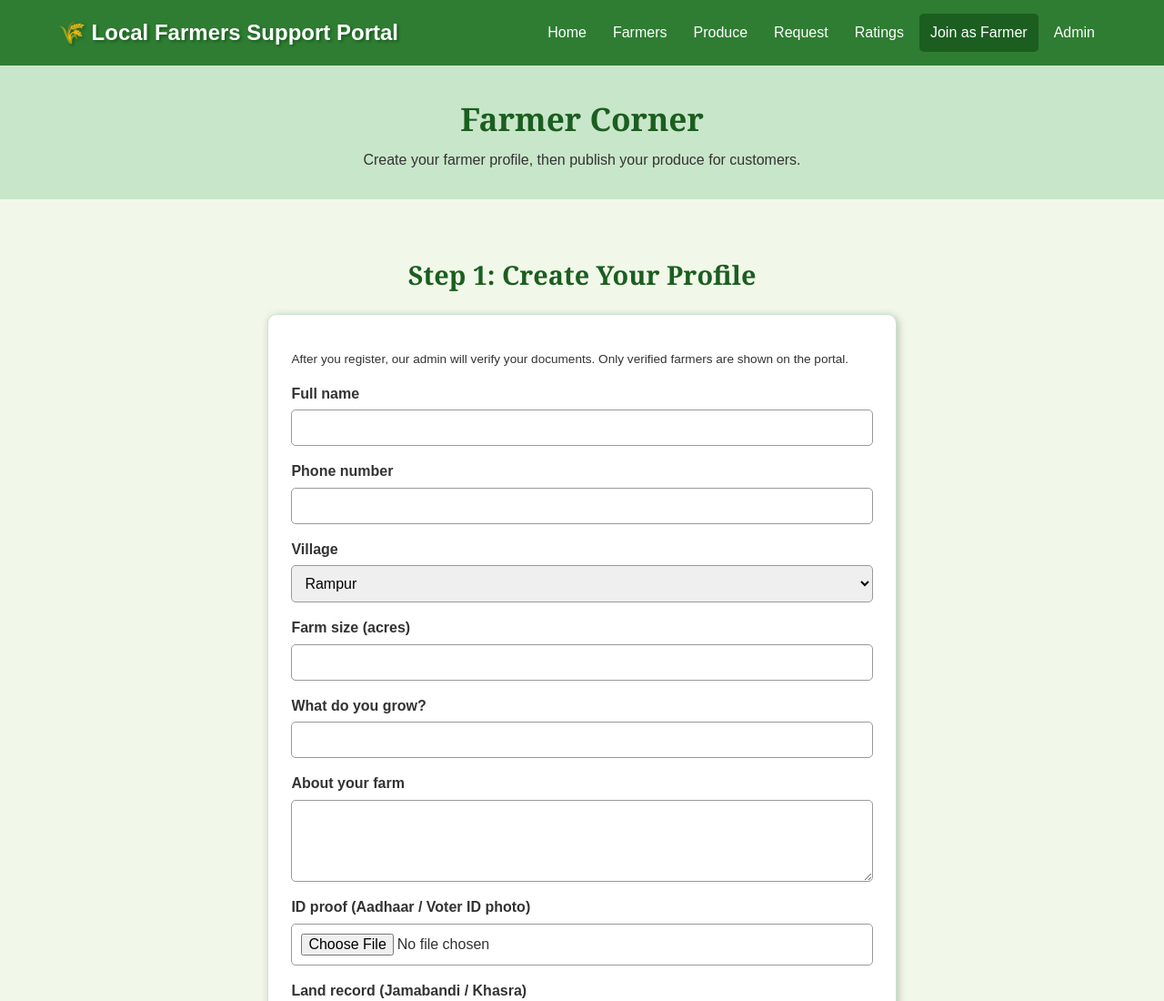
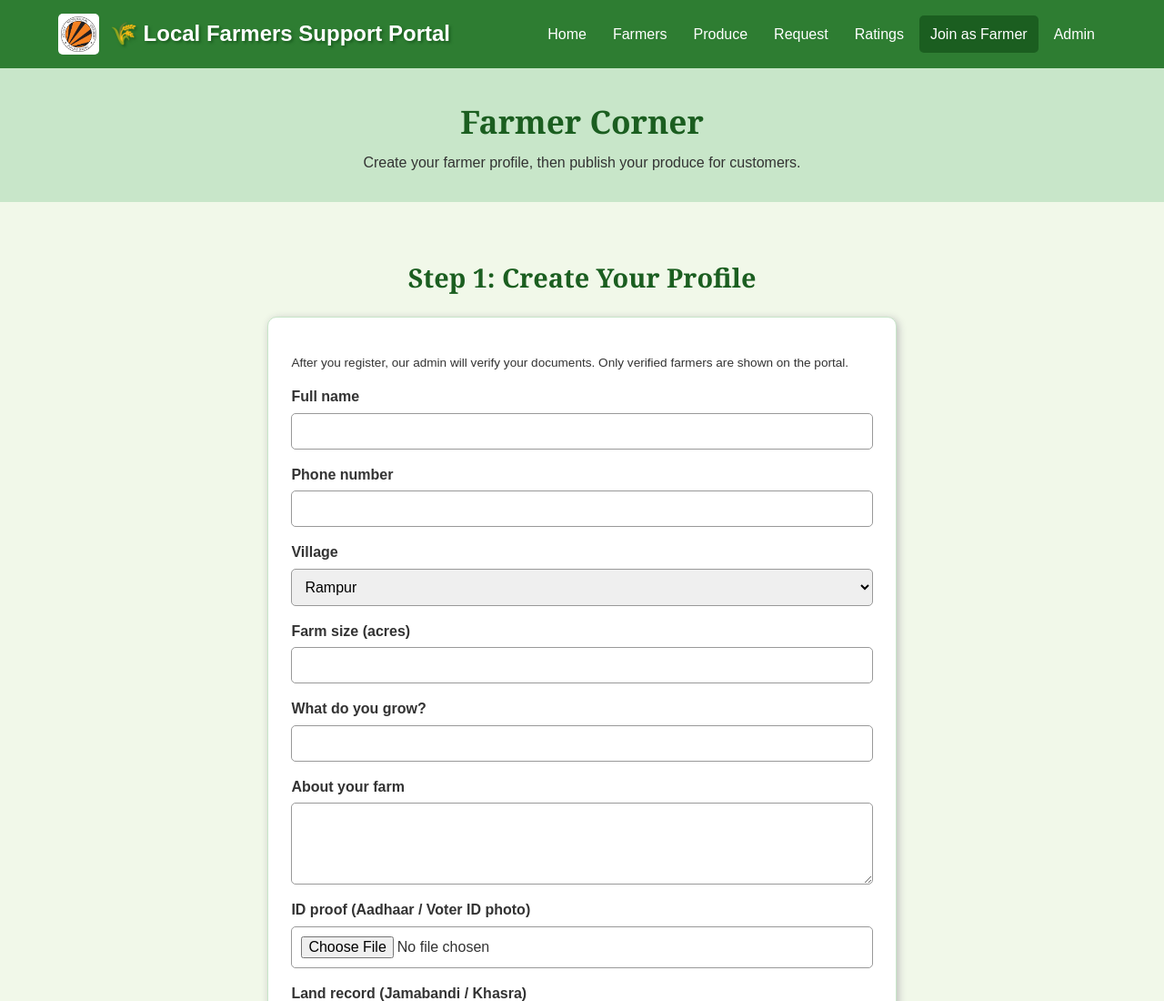
Before and after one commit to Arya-Singh-3108/local-farmers-support-portal, a plain HTML site: page join.html in a window 1280 px wide. Shown: the top 1100 px of the page at 91% size. Drawn offline with Linux system fonts and the light colour scheme.

Commit message:
Update logo in join.html with image element

```diff
--- a/join.html
+++ b/join.html
@@ -9,7 +9,7 @@
 <body>
 
   <div class="header">
-    <div class="logo">🌾 Local Farmers Support Portal</div>
+    <div class="logo"><img class="logo-img" src="lpu-logo.png" alt="LPU logo">🌾 Local Farmers Support Portal</div>
     <div class="nav">
       <a href="index.html">Home</a>
       <a href="farmers.html">Farmers</a>
```
